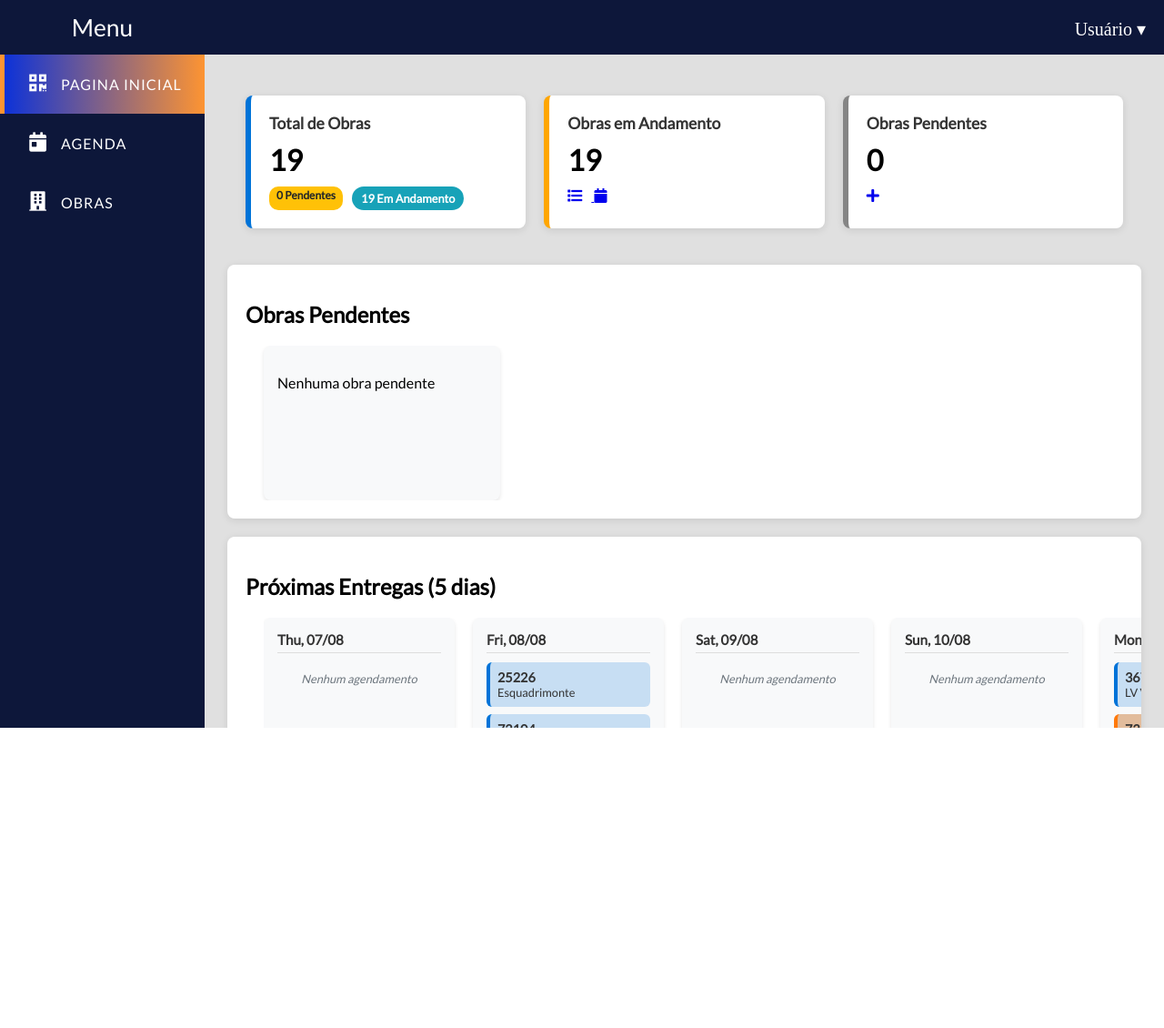
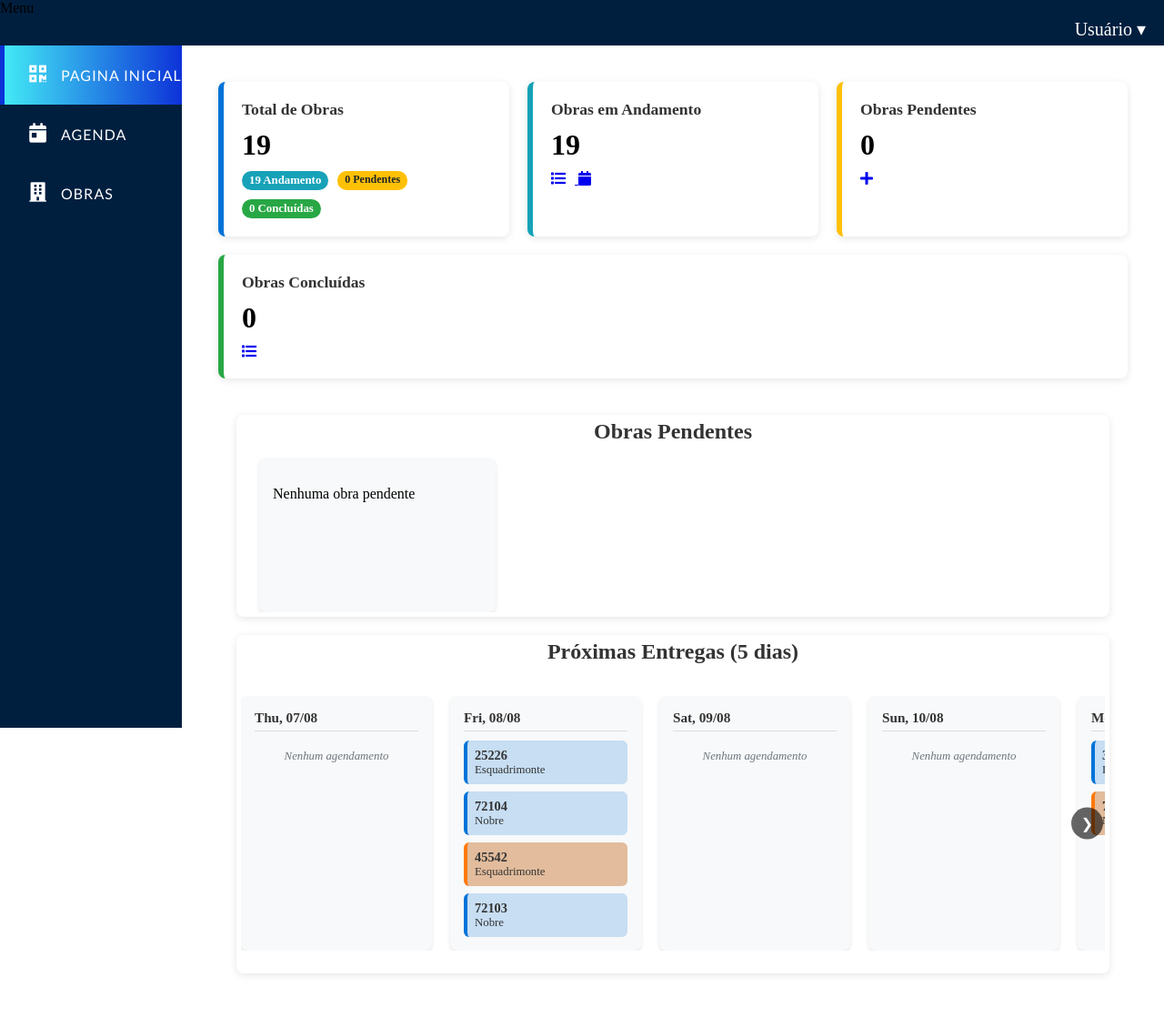
Before and after one commit to Oliver-Maia/ProjetoTimeMaster, a Django app: page /agenda/ in a window 1280 px wide. Shown: the whole page at 91% size. Before the commit the page ends 800 px from the top, so only its background shows below. Run offline with Django 5.2, Linux system fonts and the light colour scheme; a user stored in the database is signed in; data comes from the database, SQL or seed files in the repository; both versions use the stored data as it was after the commit; some libraries are stand-ins or nearby versions.

Commit message:
ajustes no layout principal e no sidebar

```diff
--- a/timemaster/static/TelaPrincipal/home.css
+++ b/timemaster/static/TelaPrincipal/home.css
@@ -1,33 +1,57 @@
 /* Estilos gerais */
 .main-container {
-  width: calc(100% - 30px); /* Ajuste para considerar as margens */
-  margin: 15px;
-  font-family: 'Lato', sans-serif;
-  background-color: #e0e0e0;
-  display: flex ;
-  flex-direction: column;
+    width: 100%;
+    margin: 0;
+    padding: 0;
+    display: flex;
+    flex-direction: column;
+    gap: 20px;
+}
+
+.pagina_inicial-content {
+  display: flex;
+  flex-wrap: wrap;
   gap: 20px;
+  width: 100%;
+  padding: 20px;
+  box-sizing: border-box;
 }
 
 .left-panel{
-  width: 100%; /* Ocupa 100% da largura */
+  display: flex;
+  flex-direction: column;
+  width: 100%; /* Largura fixa para o painel esquerdo */
   background: #fff;
-  padding: 20px;
+  padding: 5px;
   border-radius: 8px;
   box-shadow: 0 2px 8px rgba(0,0,0,0.1);
-  box-sizing: border-box;
-  overflow: hidden;
+  box-sizing: fit-content; ;
 }
 
 .right-panel {
-  width: 100%; /* Ocupa 100% da largura */
-  margin-top: 20px;
+  display: flex;
+  flex-direction: column;
+  width: 100%;
   background: #fff;
-  padding: 20px;
+  padding: 5px;
   border-radius: 8px;
   box-shadow: 0 2px 8px rgba(0,0,0,0.1);
   box-sizing: border-box;
 }
+
+.panel-header {
+    text-align: center;
+    margin-bottom: 15px;
+    width: 100%;
+}
+
+.panel-header h2 {
+    font-size: 1.5rem;
+    color: #333;
+    margin: 0;
+
+}
+
 /* Cards de estatísticas */
 .dashboard-cards {
   display: flex;
@@ -51,11 +75,15 @@
 }
 
 .card.andamento {
-  border-left-color: #ffa600;
+  border-left-color: #17a2b8;
 }
 
 .card.pendentes {
-  border-left-color: #858585;
+  border-left-color: #ffc107;
+}
+
+.card.concluida {
+  border-left-color: #28a745;
 }
 
 .card h3 {
@@ -87,23 +115,21 @@
 }
 
 .badge-pendente {
-  display: inline-block;
-  padding: 3px 8px;
-  border-radius: 12px;
-  font-size: 0.75rem;
-  font-weight: bold;
   background-color: #ffc107;
   color: #212529;
+  padding: 3px 8px;
 }
 
 .badge-andamento {
   background-color: #17a2b8;
   color: white;
+  padding: 3px 8px;
 }
 
 .badge-concluida {
   background-color: #28a745;
   color: white;
+  padding: 3px 8px;
 }
 
 /* Container principal do carrossel - Ajustes para responsividade */
@@ -184,13 +210,6 @@
   background: rgba(0,0,0,0.8);
 }
 
-.carrossel-btn.prev {
-  left: 2px;
-}
-
-.carrossel-btn.next {
-  right: 2px;
-}
 
 /* Conteúdo dos itens do carrossel */
 .carrossel-container {
@@ -226,7 +245,8 @@
   box-shadow: 0 4px 8px rgba(0,0,0,0.15);
 }
 
-.carrossel-btn {
+.carrossel-btn,
+.timeline-btn {
   position: absolute;
   top: 50%;
   transform: translateY(-50%);
@@ -245,15 +265,18 @@
   transition: background 0.3s ease;
 }
 
-.carrossel-btn:hover {
+.carrossel-btn:hover,
+.timeline-btn:hover {
   background: rgba(0,0,0,0.8);
 }
 
-.carrossel-btn.prev {
+.carrossel-btn.prev,
+.timeline-btn.prev {
   left: 2px;
 }
 
-.carrossel-btn.next {
+.carrossel-btn.next,
+.timeline-btn.next {
   right: 2px;
 }
 
@@ -315,28 +338,15 @@
 .timeline-container {
   margin: 20px 0;
   position: relative;
-  padding: 0 20px; /* Reduzido o padding lateral */
+  padding: 0 0px; /* Reduzido o padding lateral */
   width: 100%;
   overflow: hidden;
 }
 
 .timeline {
   display: flex;
-  overflow-x: auto;
-  white-space: nowrap;
   height: auto;
   gap: 20px;
-  padding-bottom: 15px;
-  scrollbar-width: thin;
-}
-
-.timeline::-webkit-scrollbar {
-  height: 6px;
-}
-
-.timeline::-webkit-scrollbar-thumb {
-  background: #ccc;
-  border-radius: 3px;
 }
 
 .timeline-day {
@@ -468,6 +478,20 @@
     margin-right: 15px;
   }
 
+  .pagina_inicial-content {
+    display: flex;
+    flex-wrap: wrap;
+    gap: 20px;
+    width: 100%;
+}
+
+  .left-panel{
+    min-width: 30px;
+    nav-left: auto;
+    padding: 20px;
+    border-radius: 8px;
+  }
+
   .carrossel-item {
     min-width: 220px;
     height: 130px;
--- a/timemaster/static/TelaPrincipal/home.js
+++ b/timemaster/static/TelaPrincipal/home.js
@@ -1,70 +1,145 @@
 document.addEventListener('DOMContentLoaded', function() {
-
-  // CÓDIGO DO CARROSSEL (mantido do seu original)
+    // Configuração do Carrossel
     const carrosselContainer = document.querySelector('.carrossel-container');
     const carrossel = document.querySelector('.carrossel');
-  const items = document.querySelectorAll('.carrossel-item');
-  const btnPrev = document.querySelector('.carrossel-btn.prev');
-  const btnNext = document.querySelector('.carrossel-btn.next');
+    const carrosselItems = document.querySelectorAll('.carrossel-item');
+    const btnCarrosselPrev = document.querySelector('.carrossel-btn.prev');
+    const btnCarrosselNext = document.querySelector('.carrossel-btn.next');
 
-  // Configurações
-  let currentIndex = 0;
-  let visibleItems = 3;
+    // Configuração da Timeline
+    const timelineContainer = document.querySelector('.timeline-container');
+    const timeline = document.querySelector('.timeline');
+    const timelineDays = document.querySelectorAll('.timeline-day');
+    const btnTimelinePrev = document.querySelector('.timeline-btn.prev');
+    const btnTimelineNext = document.querySelector('.timeline-btn.next');
+
+    // Configurações comuns de carrossel/timeline
+    let currentCarrosselIndex = 0;
+    let currentTimelineIndex = 0;
+    let visibleCarrosselItems = 0;
+    let visibleTimelineItems = 0;
     let itemWidth = 0;
+    let dayWidth = 0;
 
     function calculateVisibleItems() {
-    const containerWidth = carrosselContainer.offsetWidth;
-    const firstItem = items[0];
-    if (!firstItem) return;
-
-    itemWidth = firstItem.offsetWidth + 20;
-    visibleItems = Math.floor(containerWidth / itemWidth);
-    visibleItems = Math.max(1, visibleItems);
+        // Para o carrossel
+        // É crucial verificar se carrosselContainer existe antes de tentar obter offsetWidth
+        if (carrosselContainer && carrosselItems.length > 0) {
+            itemWidth = carrosselItems[0].offsetWidth + 15; // Ajuste o gap para 15px se for o que você usa no CSS
+            visibleCarrosselItems = Math.max(1, Math.floor(carrosselContainer.offsetWidth / itemWidth));
         }
 
+        // Para a timeline
+        // É crucial verificar se timelineContainer existe antes de tentar obter offsetWidth
+        if (timelineContainer && timelineDays.length > 0) {
+            dayWidth = timelineDays[0].offsetWidth + 20; // Ajuste o gap para 20px se for o que você usa no CSS
+            visibleTimelineItems = Math.max(1, Math.floor(timelineContainer.offsetWidth / dayWidth));
+        }
+    }
+
+    // Atualiza o carrossel
     function updateCarrossel() {
         calculateVisibleItems();
-    const maxIndex = Math.max(items.length - visibleItems, 0);
-    currentIndex = Math.min(currentIndex, maxIndex);
-    currentIndex = Math.max(currentIndex, 0);
+        if (carrosselItems.length === 0 || !carrossel) return; // Se não houver itens ou carrossel, sai da função
 
-    const offset = -currentIndex * itemWidth;
+        const maxIndex = Math.max(carrosselItems.length - visibleCarrosselItems, 0);
+        currentCarrosselIndex = Math.min(currentCarrosselIndex, maxIndex);
+        currentCarrosselIndex = Math.max(currentCarrosselIndex, 0);
+
+        const offset = -currentCarrosselIndex * itemWidth;
         carrossel.style.transform = `translateX(${offset}px)`;
 
-    btnPrev.style.display = currentIndex === 0 ? 'none' : 'flex';
-    btnNext.style.display = currentIndex >= maxIndex ? 'none' : 'flex';
+        // Verifica se os botões existem antes de tentar manipulá-los
+        if (btnCarrosselPrev && btnCarrosselNext) {
+            btnCarrosselPrev.style.display = currentCarrosselIndex === 0 ? 'none' : 'flex';
+            btnCarrosselNext.style.display = currentCarrosselIndex >= maxIndex ? 'none' : 'flex';
+        }
     }
 
-  btnPrev.addEventListener('click', function() {
-    currentIndex--;
+    // Atualiza a timeline
+    function updateTimeline() {
+        calculateVisibleItems();
+        if (timelineDays.length === 0 || !timeline) return; // Se não houver dias ou timeline, sai da função
+
+        const maxIndex = Math.max(timelineDays.length - visibleTimelineItems, 0);
+        currentTimelineIndex = Math.min(currentTimelineIndex, maxIndex);
+        currentTimelineIndex = Math.max(currentTimelineIndex, 0);
+
+        const offset = -currentTimelineIndex * dayWidth;
+        timeline.style.transform = `translateX(${offset}px)`;
+
+        // Verifica se os botões existem antes de tentar manipulá-los
+        if (btnTimelinePrev && btnTimelineNext) {
+            btnTimelinePrev.style.display = currentTimelineIndex === 0 ? 'none' : 'flex';
+            btnTimelineNext.style.display = currentTimelineIndex >= maxIndex ? 'none' : 'flex';
+        }
+    }
+
+    // Event listeners para o carrossel
+    if (btnCarrosselPrev && btnCarrosselNext) { // Verifica se os botões foram encontrados
+        btnCarrosselPrev.addEventListener('click', function() {
+            currentCarrosselIndex--;
             updateCarrossel();
         });
 
-  btnNext.addEventListener('click', function() {
-    currentIndex++;
+        btnCarrosselNext.addEventListener('click', function() {
+            currentCarrosselIndex++;
             updateCarrossel();
         });
+    }
 
-  calculateVisibleItems();
+    // Event listeners para a timeline
+    if (btnTimelinePrev && btnTimelineNext) { // Verifica se os botões foram encontrados
+        btnTimelinePrev.addEventListener('click', function() {
+            currentTimelineIndex--;
+            updateTimeline();
+        });
+
+        btnTimelineNext.addEventListener('click', function() {
+            currentTimelineIndex++;
+            updateTimeline();
+        });
+    }
+
+    // Inicialização dos carrosséis/timelines
+    // É importante chamar updateCarrossel e updateTimeline APÓS todos os elementos terem sido selecionados
+    // e suas variáveis definidas.
     updateCarrossel();
+    updateTimeline();
 
+    // Re-inicializa ao redimensionar a janela
     window.addEventListener('resize', function() {
         updateCarrossel();
+        updateTimeline();
     });
 
+    // --- CÓDIGO DO MODAL MOVIDO PARA DENTRO DE DOMContentLoaded ---
 
-  // NOVO CÓDIGO PARA A TIMELINE INTERATIVA
-  const modal = document.getElementById('eventModal');
+    const modal = document.querySelector('.event-modal');
     const closeModal = document.querySelector('.close-modal');
 
-  // Função para abrir o modal com os detalhes do agendamento
+    // Verifica se o modal e o botão de fechar existem
+    if (!modal || !closeModal) {
+        console.warn("Elemento .event-modal ou .close-modal não encontrado. Modal pode não funcionar.");
+        // Pode ser útil retornar ou desabilitar funcionalidades do modal se os elementos não existirem
+    }
+
     function openEventModal(details) {
+        if (!modal) return; // Garante que o modal existe
+
         // Preencher os dados no modal
-    document.querySelector('.modal-title').textContent = `${details.obra} (${details.numero})`;
-    document.querySelector('.modal-cliente').textContent = details.cliente || 'Não informado';
-    document.querySelector('.modal-hora').textContent = details.hora || 'Não agendado';
-    document.querySelector('.modal-endereco').textContent = details.endereco || 'Não informado';
-    document.querySelector('.modal-montador').textContent = details.montador || 'Não designado';
+        // Certifique-se de que os seletores de classe dentro do modal estão corretos no seu HTML
+        const modalTitle = modal.querySelector('.modal-title');
+        const modalCliente = modal.querySelector('.modal-cliente');
+        const modalHora = modal.querySelector('.modal-hora');
+        const modalEndereco = modal.querySelector('.modal-endereco');
+        const modalMontador = modal.querySelector('.modal-montador');
+
+        if (modalTitle) modalTitle.textContent = `${details.obra || 'Não informado'} (${details.numero || 'N/A'})`;
+        if (modalCliente) modalCliente.textContent = details.cliente || 'Não informado';
+        if (modalHora) modalHora.textContent = details.hora || 'Não agendado';
+        if (modalEndereco) modalEndereco.textContent = details.endereco || 'Não informado';
+        if (modalMontador) modalMontador.textContent = details.montador || 'Não designado';
 
         // Exibir o modal
         modal.style.display = 'flex';
@@ -73,42 +148,43 @@
 
     // Fechar o modal
     function closeEventModal() {
+        if (!modal) return; // Garante que o modal existe
         modal.style.display = 'none';
         document.body.style.overflow = 'auto'; // Restaura scroll da página
     }
 
-  // Adicionar eventos de clique para cada item da timeline
-  document.querySelectorAll('.timeline-event:not(.empty)').forEach(eventElement => {
-    eventElement.addEventListener('click', function() {
-      // Obter os dados do atributo data-details
-      const detailsJson = this.getAttribute('data-details');
+    // Event listeners para fechar o modal
+    if (closeModal) {
+        closeModal.addEventListener('click', closeEventModal);
+    }
 
-      try {
-        const details = JSON.parse(detailsJson);
-        openEventModal(details);
-      } catch (error) {
-        console.error('Erro ao analisar dados do evento:', error);
-        alert('Ocorreu um erro ao carregar os detalhes deste agendamento.');
+    if (modal) { // Verifica se o modal existe antes de adicionar listeners
+        modal.addEventListener('click', function(event) {
+            if (event.target === modal) { // Clicou na área escura fora do conteúdo
+                closeEventModal();
             }
         });
-  });
+    }
 
-  // Fechar modal ao clicar no X
-  closeModal.addEventListener('click', closeEventModal);
-
-  // Fechar modal ao clicar fora do conteúdo
-  modal.addEventListener('click', function(event) {
-    if (event.target === modal) {
+    // Fechar modal com tecla ESC
+    document.addEventListener('keydown', function(event) {
+        if (event.key === 'Escape' && modal && modal.style.display === 'flex') {
             closeEventModal();
         }
     });
 
-  // Fechar modal com tecla ESC
-  document.addEventListener('keydown', function(event) {
-    if (event.key === 'Escape' && modal.style.display === 'flex') {
-      closeEventModal();
+    // --- Event listener para ABRIR o modal quando um evento da timeline é clicado ---
+    const timelineEvents = document.querySelectorAll('.timeline-event');
+    timelineEvents.forEach(eventElement => {
+        eventElement.addEventListener('click', function() {
+            // Verifica se o dataset.details existe e é um JSON válido
+            try {
+                const details = JSON.parse(eventElement.dataset.details);
+                openEventModal(details);
+            } catch (e) {
+                console.error("Erro ao parsear dados do evento da timeline:", e);
+                console.log("Dados recebidos:", eventElement.dataset.details);
             }
         });
-
-
     });
+});
--- a/timemaster/static/css/estilo.css
+++ b/timemaster/static/css/estilo.css
@@ -1,6 +1,6 @@
 :root {
-  --accent-color: #fd9432;
-  --gradient-color: #0d32d8;
+  --accent-color: #0d32d8;
+  --gradient-color: #42e9f5;
   --sidebar-width: 225px;
 }
 
@@ -8,17 +8,19 @@
     height: 100%;
     margin: 0;
     padding: 0;
-    overflow-x: hidden; /* Previne rolagem horizontal */
+
 }
 
 /* Sidebar */
 .sidebar {
   position: fixed;
+  top: 50px; /* mesma altura da topbar */
+  left: 0;
+  width: 200px; /* ou ajuste para deixar menor */
+  height: calc(100% - 50px);
+  background-color: #001f3f;
+  overflow-y: auto;
   z-index: 999;
-  width: var(--sidebar-width);
-  left: 0;
-  height: 100%;
-  background-color: #0d173a;
 }
 
 
@@ -101,34 +103,18 @@
 
 /* Topbar */
 .topbar {
-  height: 60px;
-  background-color: #0d173a;
-  color: #fff;
-  display: flex;
-  align-items: center;
-  padding: 0 1.25rem; /* 20px */
   position: fixed;
+  top: 0;
+  left: 0;
   width: 100%;
-  top: 0;
-  z-index: 998;
-  transition: margin-left 0.3s ease;
-  box-sizing: border-box;
+  height: 50px; /* ou o valor que você usa */
+  background-color: #001f3f;
+  z-index: 1000;
 }
 
 .topbar-left i {
   font-size: 1.375rem; /* 22px */
   cursor: pointer;
-}
-
-.nameuser {
-  font-size: 1.25rem; /* 20px */
-  color: #fff;
-  margin-left: 1.25rem; /* 20px */
-  padding: 0;
-  flex: 0 1 auto;
-  white-space: nowrap;
-  overflow: hidden;
-  text-overflow: ellipsis;
 }
 
 .user-menu {
@@ -141,6 +127,8 @@
 .user-menu span {
   font-size: 1.25rem; /* 20px */
   cursor: pointer;
+  color: #ffffff;
+  text-align: center;
 }
 
 .dropdown-content {
@@ -173,21 +161,19 @@
 
 /* Conteúdo */
 .content {
-  position: relative;
-  margin-top: 60px;
-  margin-left: 225px;
-  padding: 10px;
-  background-color: #e0e0e0;
-  overflow-y: auto;
-  min-height: calc(100vh - 70px);
-  border-radius: 0 0 11px 11px;
+  margin-left: 200px; /* igual à largura do sidebar */
+  margin-top: 50px;   /* igual à altura da topbar */
+  padding: 20px;
 }
 
-/* Quando o menu está aberto */
-.sidebar-open + .content,
-.shifted {
-  margin-left: var(--sidebar-width);
+h2 {
+  font-size: 1.5rem;
+  margin-bottom: 20px;
+  color: #2c3e50;
+  text-align: center;
 }
+
+
 
 /* Media Queries para responsividade */
 @media (max-width: 992px) {
@@ -195,8 +181,18 @@
     --sidebar-width: 225px;
   }
 
+  .topbar {
+    padding: 0 10px;
+  }
+
+  .content {
+    margin-left: var(--sidebar-width);
+    min-height: calc(100vh - 60px);
+  }
+
   .sidebar header {
-    font-size: 1.5rem;
+    font-size: 1.3rem;
+    text-align: center;
   }
 
   .link-sidebar {
@@ -206,9 +202,11 @@
   }
 
   .link-sidebar i {
-    font-size: 1.2rem;
+    font-size: 1.0rem;
     margin-right: 0.8rem;
   }
+
+
 }
 
 @media (max-width: 768px) {
--- a/timemaster/static/obra/editar_excluir_obra.css
+++ b/timemaster/static/obra/editar_excluir_obra.css
@@ -6,6 +6,12 @@
   box-shadow: 0 5px 15px rgba(0, 0, 0, 0.1);
   padding: 20px;
   font-family: Arial, sans-serif;
+}
+
+body {
+  font-family: 'Lato', sans-serif;
+  background-color: #f9f9f9;
+  line-height: 1.5;
 }
 
 .h2 {
--- a/timemaster/templates/PaginaPrincipal/paginaprincipal.html
+++ b/timemaster/templates/PaginaPrincipal/paginaprincipal.html
@@ -15,8 +15,9 @@
       <h3>Total de Obras</h3>
       <p class="card-number">{{ obras_pendentes.count|add:obras_andamento.count }}</p>
       <div class="card-details">
+        <span class="badge badge-andamento">{{ obras_andamento.count }} Andamento</span>
         <span class="badge badge-pendente">{{ obras_pendentes.count }} Pendentes</span>
-        <span class="badge badge-andamento">{{ obras_andamento.count }} Em Andamento</span>
+        <span class="badge badge-concluida">{{ obras_realizado.count }} Concluídas</span>
       </div>
     </div>
 
@@ -42,16 +43,26 @@
         </a>
       </div>
     </div>
+
+    <div class="card concluida">
+      <h3>Obras Concluídas</h3>
+      <p class="card-number">{{ obras_realizado.count }}</p>
+      <div class="card-actions">
+        <a href="{% url 'agenda:listar' %}?status=realizado" title="Ver lista">
+          <i class="fas fa-list" style="margin-right: 10px;"></i>
+        </a>
+      </div>
   </div>
 
   <!-- CONTEÚDO PRINCIPAL -->
   <div class="pagina_inicial-content">
     <!-- PAINEL DE OBRAS PENDENTES (CARROSSEL) -->
   <div class="left-panel">
+    <div class="panel-header">
       <h2>Obras Pendentes</h2>
+    </div>
   <div class="carrossel-container">
     <button class="carrossel-btn prev" aria-label="Slide anterior">&#10094;</button>
-
     <div class="carrossel">
       {% for obra in obras_pendentes %}
       <div class="carrossel-item">
@@ -70,15 +81,18 @@
       </div>
       {% endfor %}
     </div>
-
     <button class="carrossel-btn next" aria-label="Próximo slide">&#10095;</button>
   </div>
   </div>
 
     <!-- TIMELINE DOS PRÓXIMOS 5 DIAS -->
     <div class="right-panel">
+      <div class="panel-header">
         <h2>Próximas Entregas (5 dias)</h2>
+      </div>
       <div class="timeline-container">
+        <button class="timeline-btn prev" aria-label="Dia anterior">&#10094;</button>
+
         <div class="timeline">
           {% for dia, agendamentos in timeline.items %}
           <div class="timeline-day">
@@ -109,6 +123,8 @@
             </div>
           {% endfor %}
           </div>
+            <button class="timeline-btn next" aria-label="Próximo dia">&#10095;</button>
+           </div>
     </div>
 
   <!-- Modal de detalhes -->
--- a/timemaster/templates/base.html
+++ b/timemaster/templates/base.html
@@ -15,10 +15,7 @@
 
 <!-- Topbar -->
 <div class="topbar">
-  <div class="topbar-left">
-    <i class="fas fa-bars" id="openSidebar"></i>
-  </div>
-
+<header>Menu</header>
   <div class="topbar-right">
     <div class="user-menu">
       <span id="userButton">Usuário ▾</span>
@@ -31,8 +28,8 @@
 </div>
 
 <!-- Sidebar -->
+<div class="page-layout">
 <div class="sidebar" id="sidebar">
-  <header>Menu</header>
 
   <a href="{% url 'PaginaPrincipal:pagina_inicial' %}"
     class="link-sidebar {% if request.resolver_match.url_name == 'pagina_inicial' %}active{% endif %}">
@@ -64,6 +61,7 @@
 <div class="content" id="content">
   {% block content %}{% endblock %}
 </div>
+</div>
 
 <script src="{% static 'js/main.js' %}"></script>
 {% block scripts %}{% endblock %}
--- a/timemaster/templates/obra/cadastro_obra.html
+++ b/timemaster/templates/obra/cadastro_obra.html
@@ -12,7 +12,7 @@
    <div class="obra-form">
     <h2>Cadastro de Obra</h2>
 
-  <form method="post" id="obra-form" class="obra-form">
+    <form method="post" id="obra-form" class="obra-form">
     {% csrf_token %}
 
     <div class="form-group">
@@ -36,7 +36,7 @@
     </div>
 
     <button type="submit" class="btn btn-primary">Salvar</button>
-  </form>
+    </form>
   {% endblock %}
 
 
```
Also changed, not shown: timemaster/agenda/views.py (+38 -30 lines), timemaster/static/agenda/agenda.css (+7 -0 lines), timemaster/static/agenda/formAgendamento.css (+47 -4 lines), timemaster/static/agenda/listaAgenda.css (+7 -3 lines), timemaster/static/obra/cadObra.css (+11 -9 lines), timemaster/templates/agenda/novo_agendamento.html (+6 -5 lines), timemaster/db.sqlite3. Lines whose indentation alone changed are shown as unchanged.
